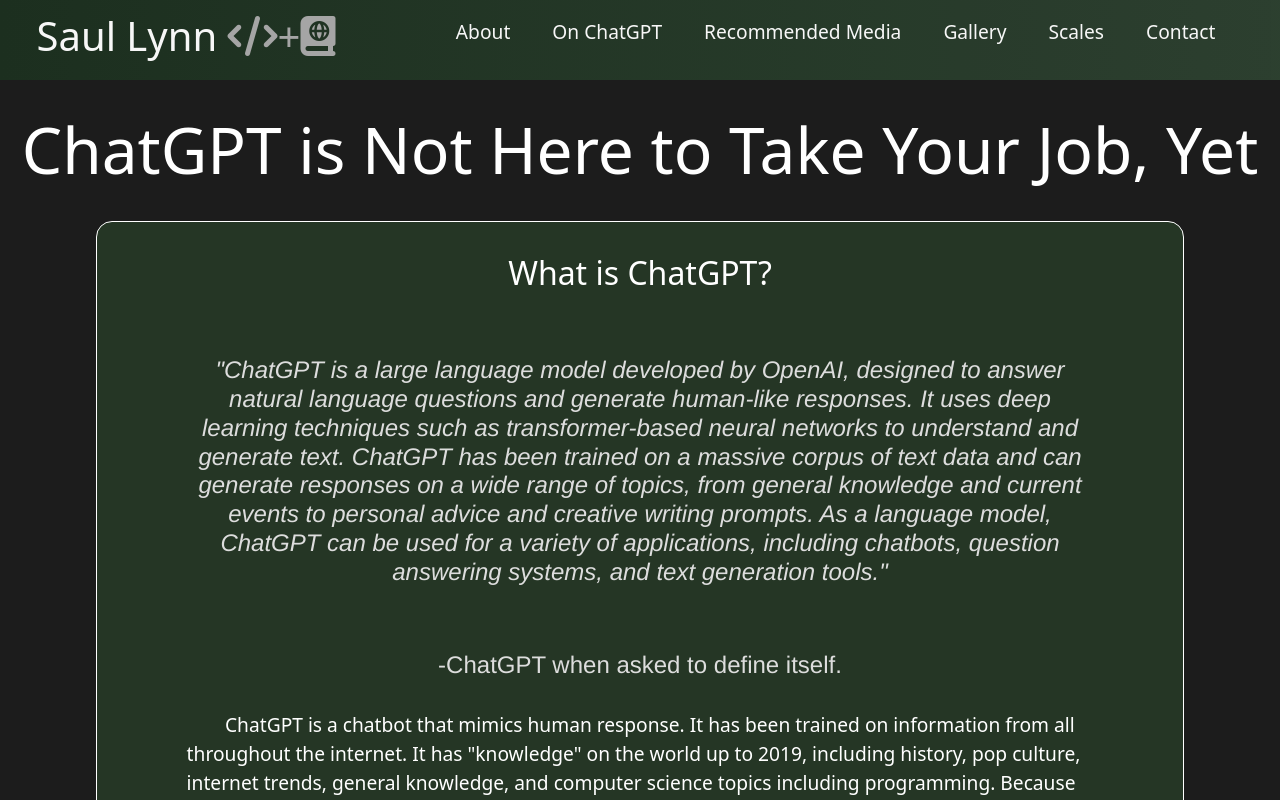
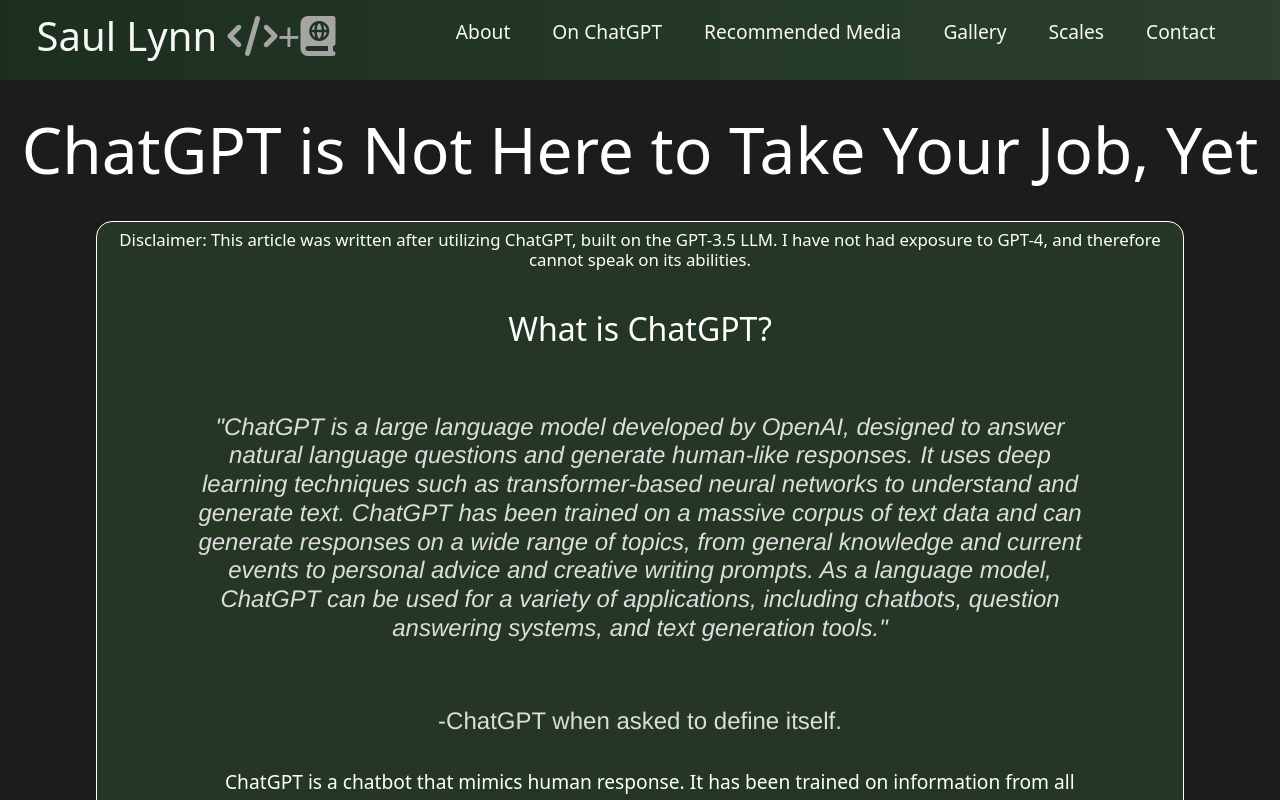
Before and after one commit to CommanderSABLy/personal_website, a React (Create React App) app: page /on-chat-gpt in a window 1280 px wide. Shown: the top 800 px of the page. Built offline with nearby package versions, Linux system fonts and the light colour scheme.

Commit message:
Added disclaimer to GPT page

```diff
--- a/src/App.css
+++ b/src/App.css
@@ -68,7 +68,7 @@ body {
     align-items: center;
 }
 
-.gpt h1, h2, h3 {
+.gpt h1, h2, h3{
     text-align: center;
     margin-top: 2rem;
     margin-bottom: 2rem;
@@ -76,6 +76,12 @@ body {
 
 .gpt h1 {
     font-size: 4rem;
+}
+
+.gpt h4 {
+    text-align: center;
+    margin-top: 0.5rem;
+    font-size: 1.05rem;
 }
 
 .gpt iframe {
--- a/src/pages/ChatGPT/chatgpt.js
+++ b/src/pages/ChatGPT/chatgpt.js
@@ -13,6 +13,7 @@ const Chatgpt = () => {
             {resetBackground()}
             <h1>ChatGPT is Not Here to Take Your Job, Yet</h1>
             <div className="gpt-content">
+                <h4>{strings.disclaimer}</h4>
                 <h2>What is ChatGPT?</h2>
                 <h3 className="quote">
                     "{strings.what_is_gpt_quote}"</h3>
--- a/src/pages/ChatGPT/chatgpt.json
+++ b/src/pages/ChatGPT/chatgpt.json
@@ -1,4 +1,5 @@
 {
+    "disclaimer": "Disclaimer: This article was written after utilizing ChatGPT, built on the GPT-3.5 LLM. I have not had exposure to GPT-4, and therefore cannot speak on its abilities.",
     "what_is_gpt_quote": "ChatGPT is a large language model developed by OpenAI, designed to answer natural language questions and generate human-like responses. It uses deep learning techniques such as transformer-based neural networks to understand and generate text. ChatGPT has been trained on a massive corpus of text data and can generate responses on a wide range of topics, from general knowledge and current events to personal advice and creative writing prompts. As a language model, ChatGPT can be used for a variety of applications, including chatbots, question answering systems, and text generation tools.",
     "what_is_gpt": "ChatGPT is a chatbot that mimics human response. It has been trained on information from all throughout the internet. It has \"knowledge\" on the world up to 2019, including history, pop culture, internet trends, general knowledge, and computer science topics including programming. Because ChatGPT’s focus is on generating human-like responses, however, its accuracy is questionable. It always answers with utmost confidence but its answer can be anything from complete nonsense to entirely correct. For example, I asked ChatGPT about two Medal of Honor recipients: Ernest E. Evans and Vito Bertoldo. When asked who Ernest E. Evans was, it correctly stated he was a US Navy Medal of Honor Recipient that earned his medal for his actions in leading the USS Johnston in the Battle off Samar. It even got his birthday and hometown correct. On the other hand, it correctly stated that Vito Bertoldo was a Medal of Honor recipient, but got every other fact about him incorrect. Instead of being a rejected army volunteer from Illinois that single handedly held off German attacks in the Battle of the Bulge in World War Two as part of the 42nd Infantry division, ChatGPT claimed he was a man that led a patrol against a Chinese machine gun nest in the Korean War as part of the 42nd Division, born 16 years later than reality in Nevada and dying 44 years later than in reality.",
     "can_it_code": "Yes and no. It can cobble together some code from various repositories and documentations it has been trained on. That doesn't mean it is capable of creating original code or problem solving. You can ask it to solve questions it has seen before and it will sometimes produce a viable result. Take FizzBuzz for instance. This is a fairly simple problem with a very straightforward hardcoded solution. While not necessarily good practice, this kind of solution can answer the prompt. When prompted with \"write FizzBuzz in python\", ChatGPT provided the hardcoded solution.",
```
